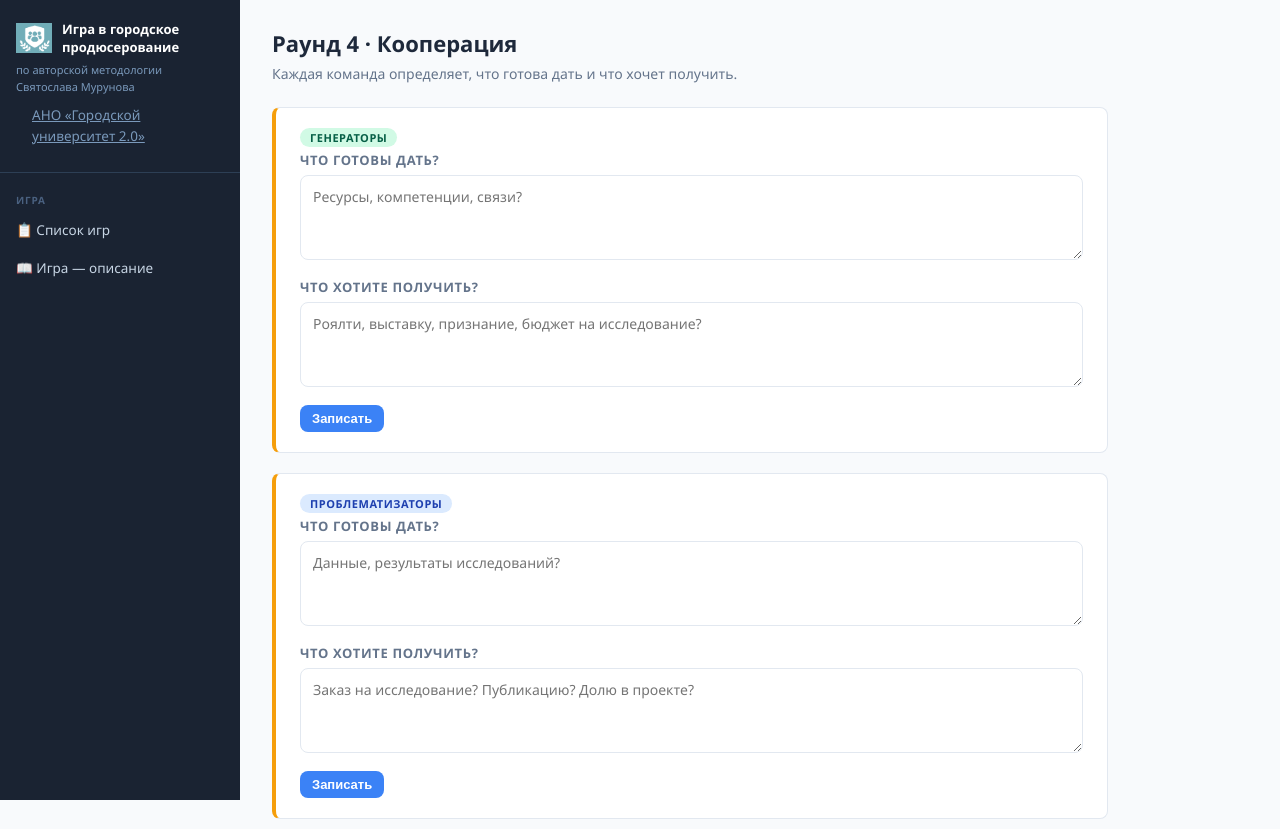
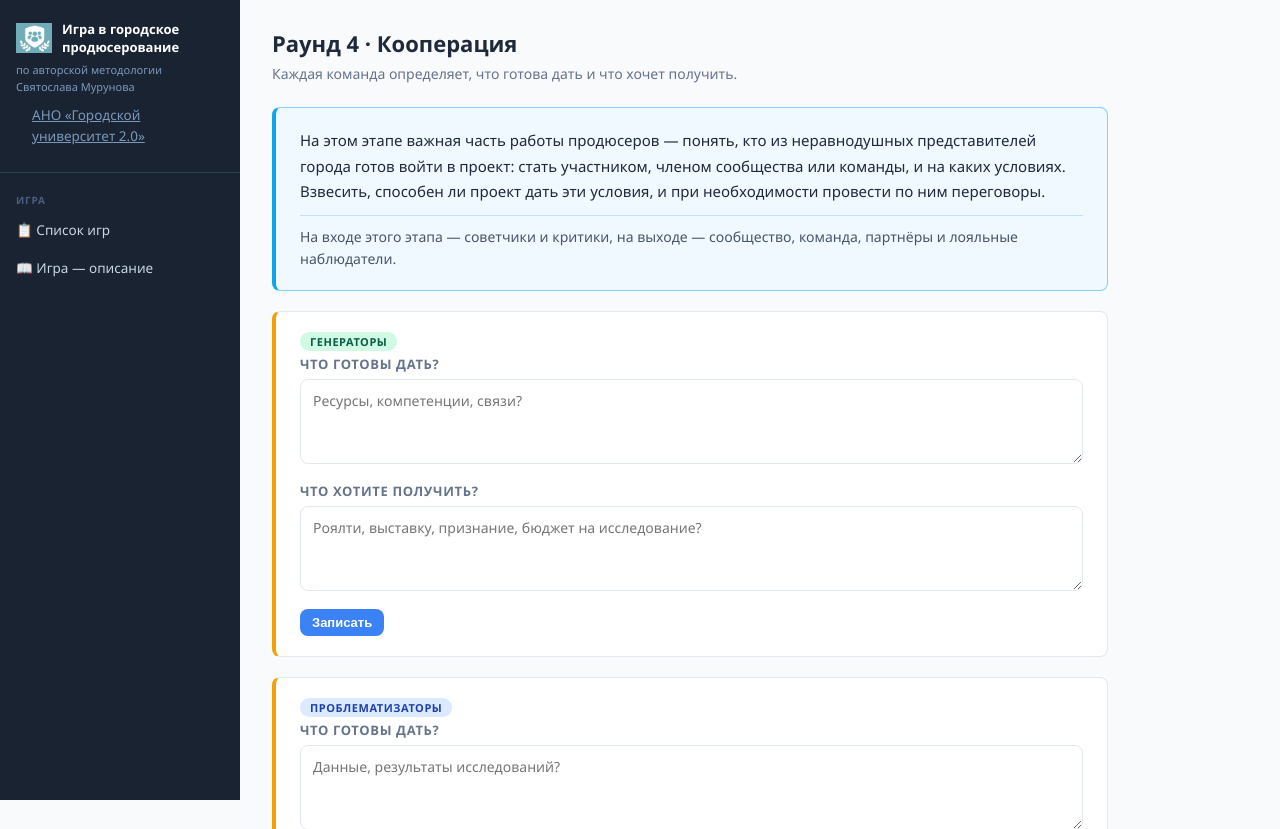
Before and after one commit to Aquamariss/city-game, a Flask app: template templates/round4.html in a window 1280 px wide. Shown: the top 829 px of the page. Run offline with Flask 3, Linux system fonts and the light colour scheme; the template is opened without the code that fills it, so the values that code supplies are empty.

Commit message:
Add description block to Round 4 page
Co-Authored-By: Claude Sonnet 4.6 <noreply@anthropic.com>

```diff
--- a/templates/round4.html
+++ b/templates/round4.html
@@ -4,6 +4,15 @@
 {% block content %}
 <div class="page-title">Раунд 4 · Кооперация</div>
 <div class="page-subtitle">Каждая команда определяет, что готова дать и что хочет получить.</div>
+
+<div class="card" style="background:#f0f9ff; border-color:#7dd3fc; border-left:4px solid #0ea5e9;">
+  <div style="font-size:15px; line-height:1.7; color:#1e293b;">
+    На этом этапе важная часть работы продюсеров — понять, кто из неравнодушных представителей города готов войти в проект: стать участником, членом сообщества или команды, и на каких условиях. Взвесить, способен ли проект дать эти условия, и при необходимости провести по ним переговоры.
+  </div>
+  <div style="margin-top:10px; font-size:14px; color:#475569; line-height:1.6; border-top:1px solid #bae6fd; padding-top:10px;">
+    На входе этого этапа — советчики и критики, на выходе — сообщество, команда, партнёры и лояльные наблюдатели.
+  </div>
+</div>
 
 {% set sections = [
   ('gen',  'Генераторы',       'badge-green',
```
